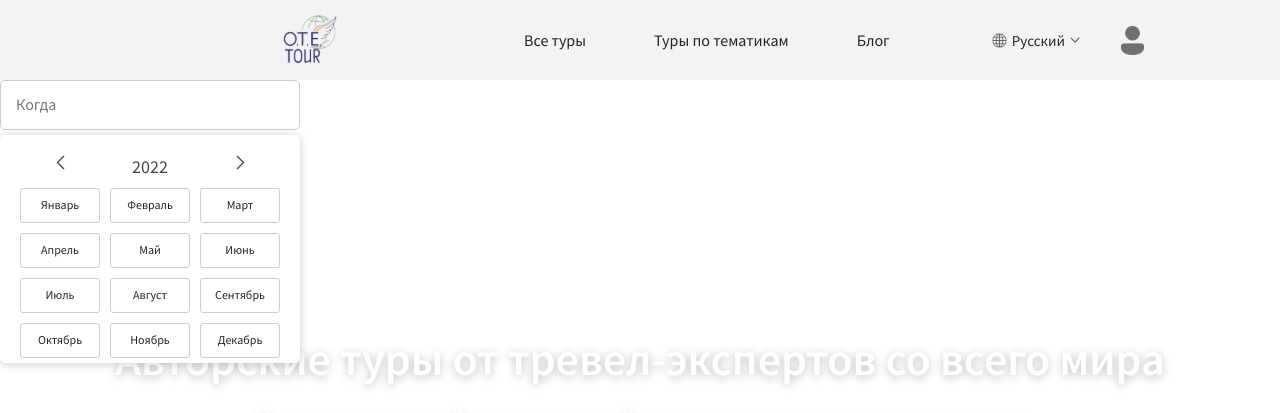
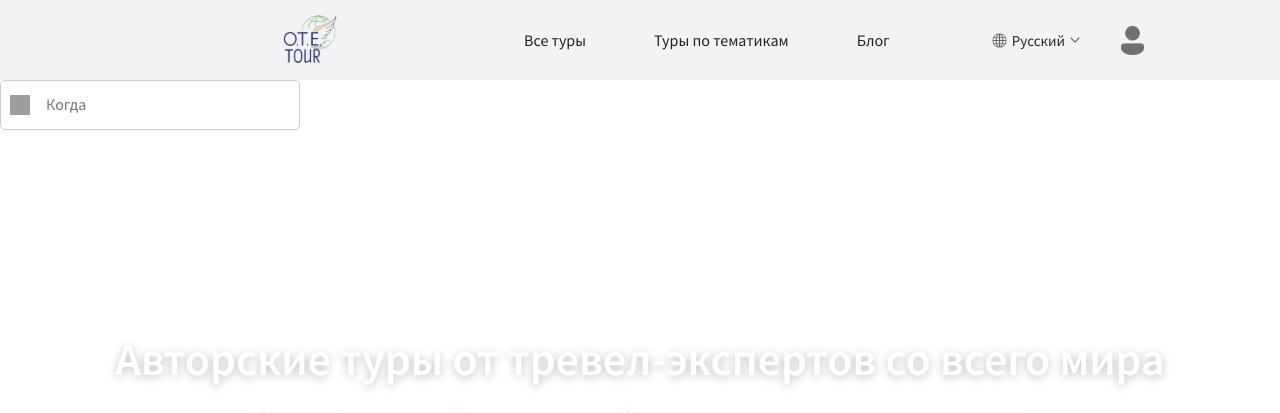
Before and after one commit to alkotras42/otetour, a React (Create React App) app: page / in a window 1280 px wide. Shown: the top 413 px of the page. Built offline with nearby package versions, Linux system fonts and the light colour scheme; grey boxes are pictures that could not be loaded.

Commit message:
Сделал компонент календаря для выбора даты

```diff
--- a/src/Component/Calendar/Calendar.jsx
+++ b/src/Component/Calendar/Calendar.jsx
@@ -4,27 +4,78 @@ import styles from './Calendar.module.css'
 import { Input } from '../Input/Input'
 import arrowLeft from './arrowLeft.svg'
 import arrowRight from './arrowRight.svg'
+import calendarIcon from './calendarIcon.svg'
 
 export const Calendar = ({ className, type, ...props }) => {
+	const [year, setYear] = useState(new Date().getFullYear())
+
+	const [date, setDate] = useState('')
+
+	const [showPicker, setShowPicker] = useState(false)
+
+	const changeDate = (e) => {
+		setDate(e.target.innerText + ' ' + year)
+		setShowPicker(false)
+	}
+
 	return (
 		<div className={styles.calendar}>
-			<Input className={styles.calendarInput} placeholder='Когда'></Input>
-			<div className={styles.calendarPicker}>
-				<img src={arrowLeft} alt='' className={styles.arrowLeft} />
-				<span className={styles.calendarYear}>2022</span>
-				<img src={arrowRight} alt='' />
-				<div className={styles.calendarItem}>Январь</div>
-				<div className={styles.calendarItem}>Февраль</div>
-				<div className={styles.calendarItem}>Март</div>
-				<div className={styles.calendarItem}>Апрель</div>
-				<div className={styles.calendarItem}>Май</div>
-				<div className={styles.calendarItem}>Июнь</div>
-				<div className={styles.calendarItem}>Июль</div>
-				<div className={styles.calendarItem}>Август</div>
-				<div className={styles.calendarItem}>Сентябрь</div>
-				<div className={styles.calendarItem}>Октябрь</div>
-				<div className={styles.calendarItem}>Ноябрь</div>
-				<div className={styles.calendarItem}>Декабрь</div>
+			<div>
+				<img src={calendarIcon} alt='' className={styles.calendarIcon} />
+				<Input
+					className={styles.calendarInput}
+					placeholder='Когда'
+					value={date}
+					onClick={() => setShowPicker(!showPicker)}
+					readOnly
+				></Input>
+			</div>
+			<div
+				className={cn(styles.calendarPicker, {
+					[styles.hide]: !showPicker,
+				})}
+			>
+				<div className={styles.calendarYear}>
+					<img src={arrowLeft} alt='' className={styles.arrowLeft} onClick={() => setYear(year - 1)} />
+					<span className={styles.calendarCount}>{year}</span>
+					<img src={arrowRight} alt='' onClick={() => setYear(year + 1)} />
+				</div>
+				<div className={styles.calendarItem} onClick={changeDate}>
+					Январь
+				</div>
+				<div className={styles.calendarItem} onClick={changeDate}>
+					Февраль
+				</div>
+				<div className={styles.calendarItem} onClick={changeDate}>
+					Март
+				</div>
+				<div className={styles.calendarItem} onClick={changeDate}>
+					Апрель
+				</div>
+				<div className={styles.calendarItem} onClick={changeDate}>
+					Май
+				</div>
+				<div className={styles.calendarItem} onClick={changeDate}>
+					Июнь
+				</div>
+				<div className={styles.calendarItem} onClick={changeDate}>
+					Июль
+				</div>
+				<div className={styles.calendarItem} onClick={changeDate}>
+					Август
+				</div>
+				<div className={styles.calendarItem} onClick={changeDate}>
+					Сентябрь
+				</div>
+				<div className={styles.calendarItem} onClick={changeDate}>
+					Октябрь
+				</div>
+				<div className={styles.calendarItem} onClick={changeDate}>
+					Ноябрь
+				</div>
+				<div className={styles.calendarItem} onClick={changeDate}>
+					Декабрь
+				</div>
 			</div>
 		</div>
 	)
--- a/src/Component/Calendar/Calendar.module.css
+++ b/src/Component/Calendar/Calendar.module.css
@@ -1,11 +1,12 @@
 .calendar {
 	width: 300px;
+	position: relative;
 }
 
 .calendarPicker {
 	display: grid;
 	gap: 10px 0;
-	grid-template-columns: repeat(3, 1fr);
+	grid-template-columns: repeat(3, auto);
 	justify-items: center;
 	position: absolute;
 	background-color: #fff;
@@ -14,8 +15,8 @@
 	color: #444;
 	box-shadow: 0px 1px 10px rgb(0 0 0 / 20%);
 	border-radius: 5px;
-	margin-top: 5px;
-	padding: 20px 15px 5px;
+	padding: 20px 10px;
+	margin-top: 10px;
 }
 
 .calendarItem {
@@ -25,9 +26,39 @@
 	border-radius: 3px;
 	height: 35px;
 	width: 80px;
-	text-align: center;
-	padding: 8px 11px;
-	font-size: 12px;
-	line-height: 16px;
+	display: flex;
+	justify-content: center;
+	align-items: center;
+	font-size: 14px;
+	line-height: 18px;
 	color: #252525;
 }
+
+.calendarYear {
+	grid-column: 1 / 4;
+	margin-bottom: 20px;
+}
+
+.calendarCount {
+	font-weight: 600;
+	font-size: 18px;
+	line-height: 23px;
+	padding: 0 25px;
+}
+
+.calendarInput {
+	padding-left: 45px;
+}
+
+.calendarIcon {
+	position: absolute;
+	z-index: 1;
+	width: 20px;
+	height: 20px;
+	top: 15px;
+	left: 10px;
+}
+
+.hide {
+	display: none;
+}
```
Also changed, not shown: 1 other file (tests, documents, lock files or other folders).
